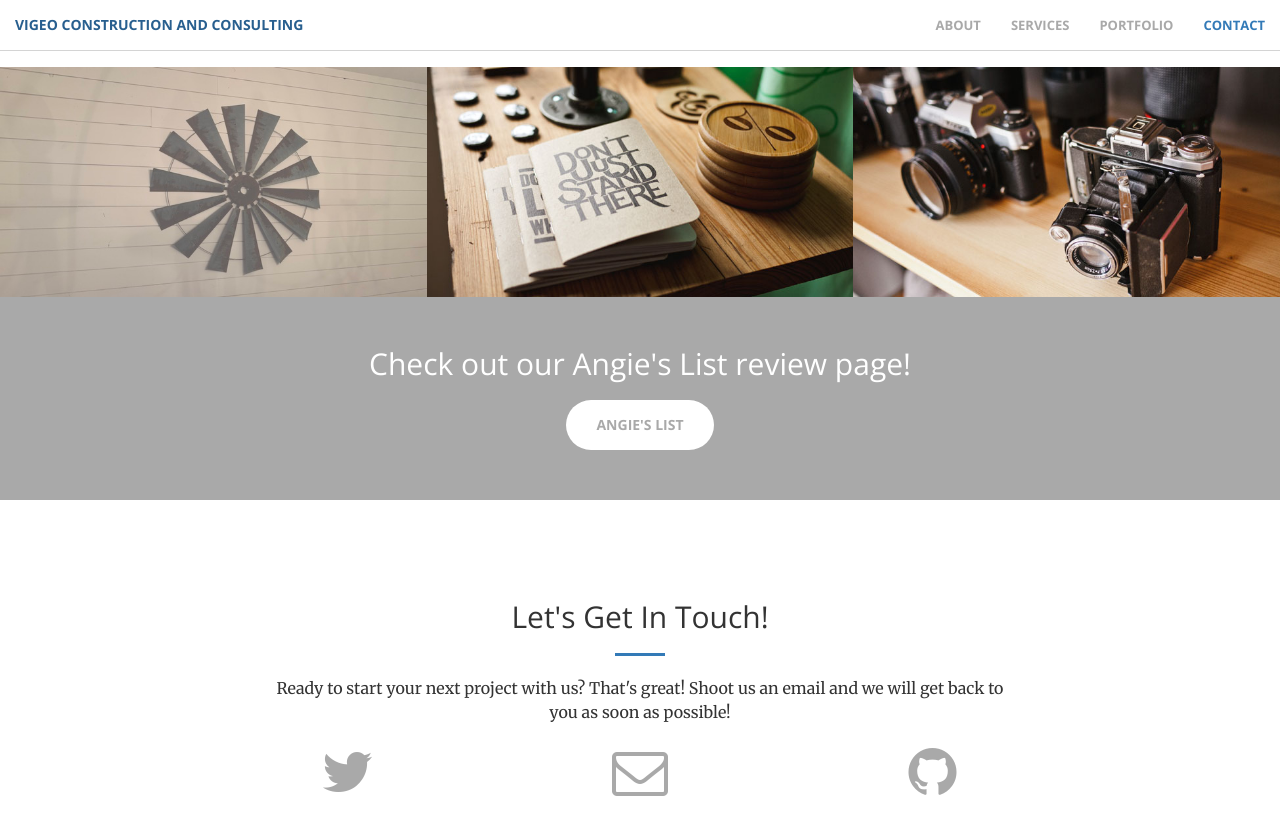
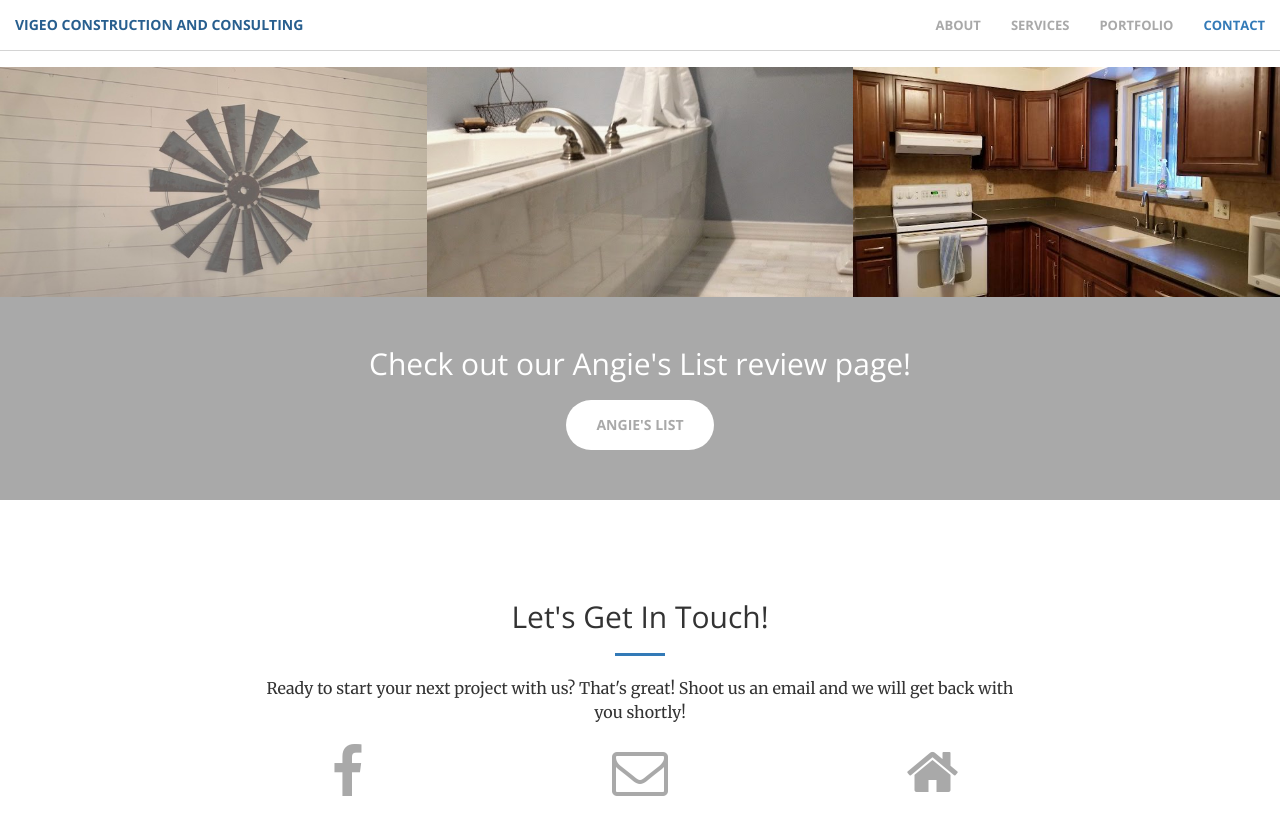
Before and after one commit to starbuck10/Vigeo, a Jekyll site: the page built from index.html, in a window 1280 px wide and 900 px high, scrolled down 1755 px. Shown: the top 835 px of the window. Built offline with Jekyll 4.4.1, drawn with Linux system fonts in a browser that asks for light colours.

```diff
--- a/_includes/call-to-action.html
+++ b/_includes/call-to-action.html
@@ -5,7 +5,7 @@
                 <h2 class="section-heading">We're your green and wellness remodeling experts!</h2>
                 <hr class="light">
                 <p class="text-faded">We're a Veteran owned and operated home renovation and remodeling company that focuses on homeowner wellness and productivity - we're environmentally focused, using renewable/LEED/WELL standard materials and solutions. We always build to code and only produce work of the highest standard of quality every time, the first time. </p>
-                <a href="#services" class="btn btn-default btn-xl">Let's Get Started!</a>
+                <a href="#services" class="btn btn-default btn-xl page-scroll">Let's Get Started!</a>
             </div>
         </div>
     </div>
--- a/_includes/contact.html
+++ b/_includes/contact.html
@@ -4,11 +4,11 @@
             <div class="col-lg-8 col-lg-offset-2 text-center">
                 <h2 class="section-heading">Let's Get In Touch!</h2>
                 <hr class="primary">
-                <p>Ready to start your next project with us? That's great! Shoot us an email and we will get back to you as soon as possible!</p>
+                <p>Ready to start your next project with us? That's great! Shoot us an email and we will get back with you shortly!</p>
             </div>
         <div class="col-lg-2 col-lg-offset-2 text-center">
-            <a href="https://twitter.com/{{ site.twitter_username }}">
-                <i class="fa fa-twitter fa-3x wow bounceIn" data-wow-delay=".1s"></i>
+            <a href="https://www.facebook.com/Vigeo-Construction-and-Consulting-251724985766567/{{ site.twitter_username }}">
+                <i class="fa fa-facebook fa-3x wow bounceIn" data-wow-delay=".1s"></i>
             </a>
         </div>
         <div class="col-lg-2 col-lg-offset-1 text-center">
@@ -17,8 +17,8 @@
             </a>
         </div>
         <div class="col-lg-2 col-lg-offset-1 text-center">
-            <a href="https://github.com/{{ site.github_username }}">
-            <i class="fa fa-github fa-3x wow bounceIn" data-wow-delay=".1s"></i>
+            <a href="https://nextdoor.com/pages/vigeo-construction-and-consulting-thornton-co/{{ site.github_username }}">
+            <i class="fa fa-home fa-3x wow bounceIn" data-wow-delay=".1s"></i>
             </a>
         </div>
 
--- a/_includes/portfolio.html
+++ b/_includes/portfolio.html
@@ -18,14 +18,14 @@
             </div>
             <div class="col-lg-4 col-sm-6">
                 <a href="#" class="portfolio-box">
-                    <img src="img/portfolio/2.jpg" class="img-responsive" alt="">
+                    <img src="img/portfolio/7.jpg" class="img-responsive" alt="">
                     <div class="portfolio-box-caption">
                         <div class="portfolio-box-caption-content">
                             <div class="project-category text-faded">
                                 Bathroom Remodel
                             </div>
                             <div class="project-name">
-                                Spa Bath - Upstate NY
+                                Spa Bathroom - Upstate NY
                             </div>
                         </div>
                     </div>
@@ -33,14 +33,14 @@
             </div>
             <div class="col-lg-4 col-sm-6">
                 <a href="#" class="portfolio-box">
-                    <img src="img/portfolio/3.jpg" class="img-responsive" alt="">
+                    <img src="img/portfolio/8.jpg" class="img-responsive" alt="">
                     <div class="portfolio-box-caption">
                         <div class="portfolio-box-caption-content">
                             <div class="project-category text-faded">
                                 Kitchen Refresh
                             </div>
                             <div class="project-name">
-                                Cabinet Upgrade - Arvada, CO
+                                Cabinet Replacement - Arvada, CO
                             </div>
                         </div>
                     </div>
--- a/_includes/services.html
+++ b/_includes/services.html
@@ -18,7 +18,7 @@
             </div>
             <div class="col-lg-3 col-md-6 text-center">
                 <div class="service-box">
-                    <i class="fa fa-4x fa-home wow bounceIn text-primary" data-wow-delay=".1s"></i>
+                    <i class="fa fa-4x fa-thumbs-down wow bounceIn text-primary" data-wow-delay=".1s"></i>
                     <h3>Remediation</h3>
                     <p class="text-muted">When your last contractor took the easy-way out, we can help!</p>
                 </div>
@@ -32,7 +32,7 @@
             </div>
             <div class="col-lg-3 col-md-6 text-center">
                 <div class="service-box">
-                    <i class="fa fa-4x fa-home wow bounceIn text-primary" data-wow-delay=".3s"></i>
+                    <i class="fa fa-4x fa-leaf wow bounceIn text-primary" data-wow-delay=".3s"></i>
                     <h3>Consulting Services</h3>
                     <p class="text-muted">We consult on green/wellness compliance and optimization!</p>
                 </div>
```
Also changed, not shown: img/portfolio/7.jpg (added), img/portfolio/8.jpg (added), 6 other files.
